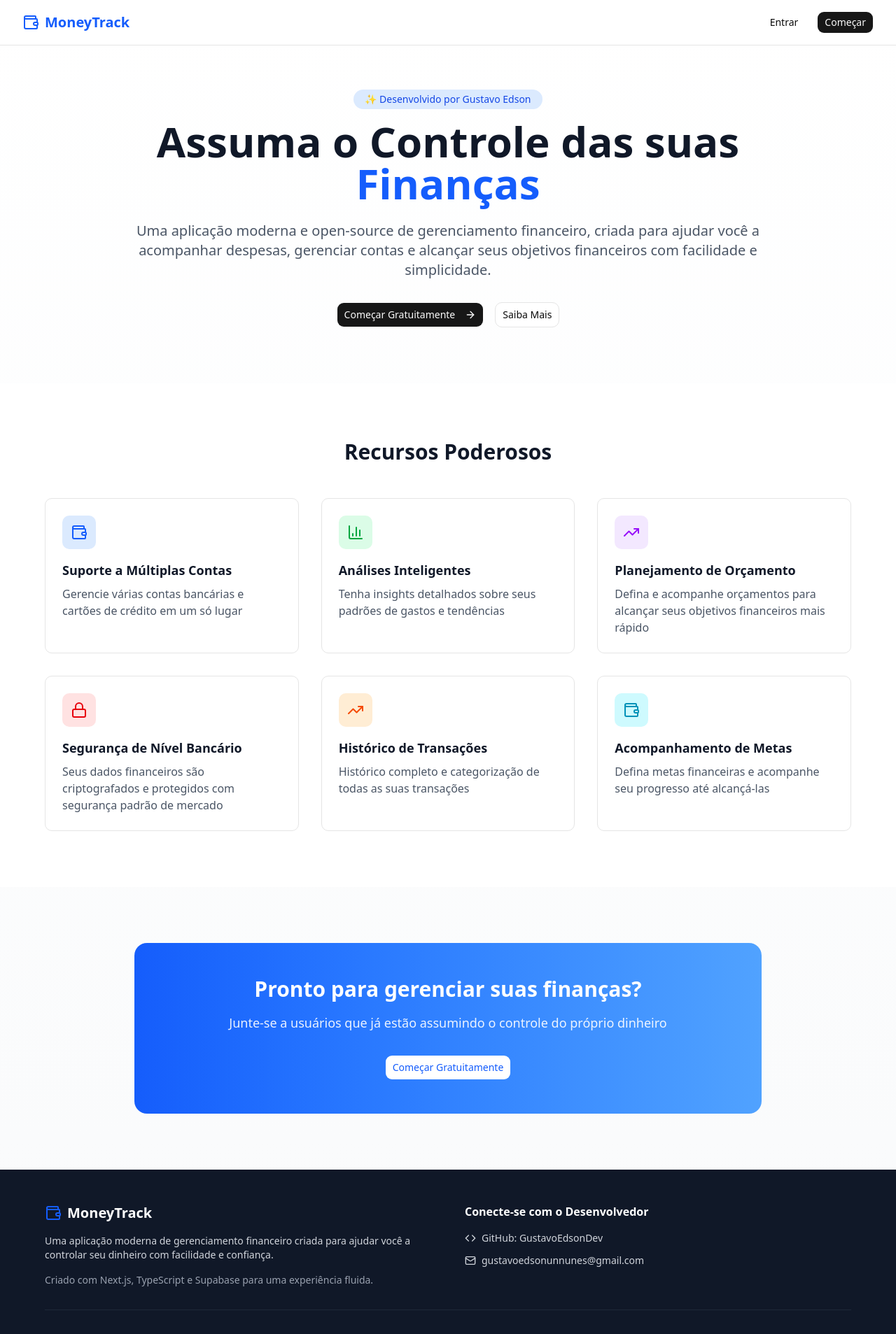
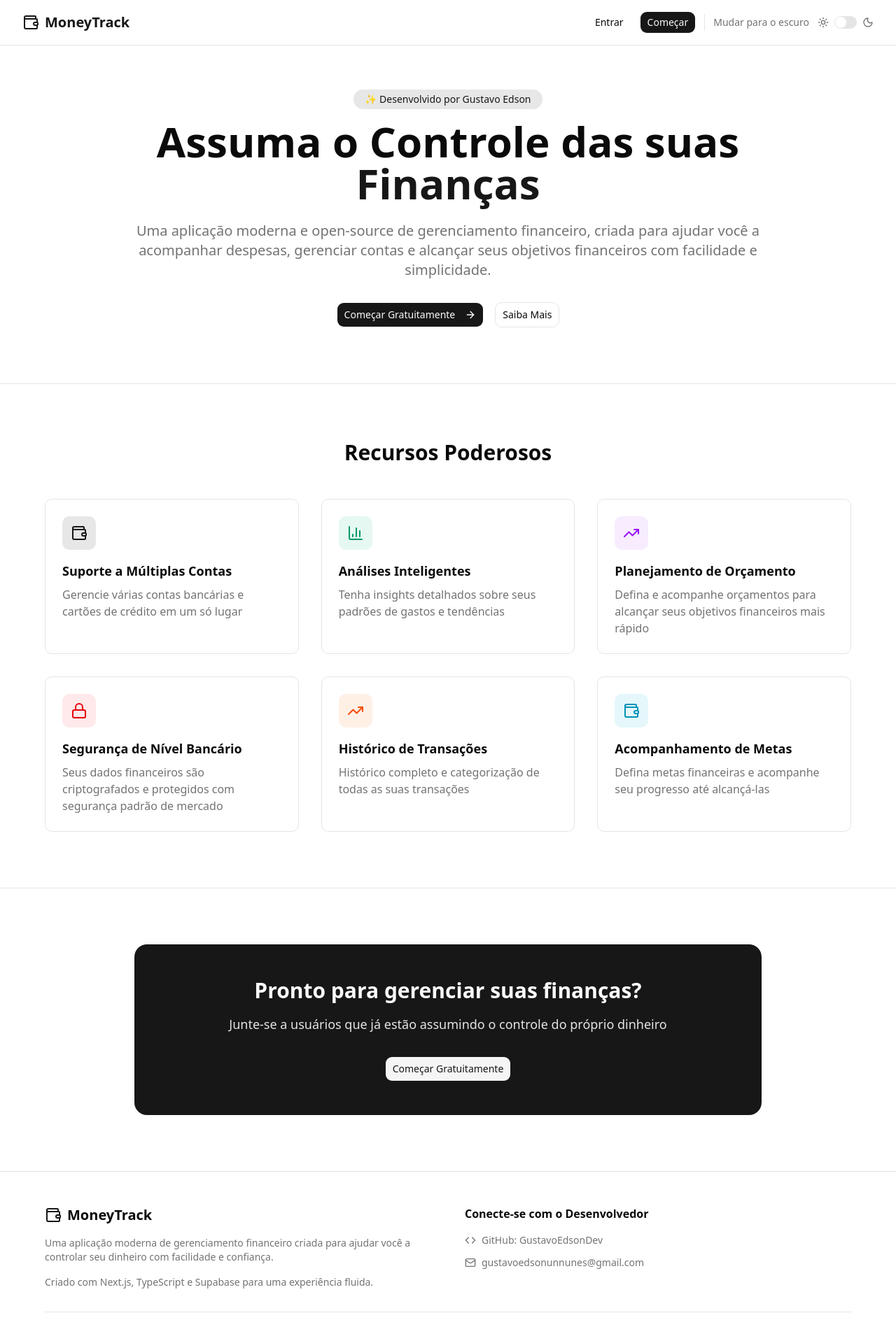
Before and after one commit to GustavoEdsonDev/Money-Track, a Next.js app: page / in a window 1280 px wide. Shown: the top 1907 px of the page at 70% size. Built offline with nearby package versions, Linux system fonts and the light colour scheme; no server answers.

Commit message:
feat: enhance layout and login/register pages with improved styling and functionality

```diff
--- a/app/page.tsx
+++ b/app/page.tsx
@@ -1,48 +1,76 @@
 import Link from 'next/link';
 import { Button } from '@/components/ui/button';
-import { ArrowRight, TrendingUp, Wallet, BarChart3, Lock, Code, Mail } from 'lucide-react';
+import {
+  ArrowRight,
+  TrendingUp,
+  Wallet,
+  BarChart3,
+  Lock,
+  Code,
+  Mail,
+} from 'lucide-react';
+import { ThemeSwitch } from '@/components/theme-swith/theme-switch';
 
 export default function Home() {
   return (
-    <div className="min-h-screen bg-gradient-to-b from-white to-gray-50">
+    <div className="min-h-screen bg-background text-foreground">
       {/* Navigation */}
-      <nav className="fixed top-0 w-full bg-white border-b backdrop-blur-sm z-50">
-        <div className="max-w-7xl mx-auto px-4 sm:px-6 lg:px-8">
-          <div className="flex justify-between items-center h-16">
+
+     <nav className="fixed top-0 z-50 w-full border-b bg-background/80 backdrop-blur-sm">
+  <div className="mx-auto max-w-7xl px-4 sm:px-6 lg:px-8">
+    <div className="flex h-16 items-center justify-between">
       <Link href="/" className="flex items-center gap-2">
-              <Wallet className="size-6 text-blue-600" />
-              <span className="text-xl font-bold text-blue-600">MoneyTrack</span>
+        <Wallet className="size-6 text-primary" />
+        <span className="text-xl font-bold text-primary">
+          MoneyTrack
+        </span>
       </Link>
-            <div className="flex gap-4">
+
+      <div className="flex items-center gap-3">
         <Button variant="ghost" asChild>
           <Link href="/login">Entrar</Link>
         </Button>
+
         <Button asChild>
           <Link href="/register">Começar</Link>
         </Button>
+
+        <div className="h-6 w-px bg-border" />
+
+        <div className="flex items-center">
+          <ThemeSwitch />
+        </div>
       </div>
     </div>
   </div>
 </nav>
 
       {/* Hero Section */}
-      <section className="pt-32 pb-20 px-4 sm:px-6 lg:px-8">
-        <div className="max-w-4xl mx-auto text-center">
-          <div className="inline-block mb-4 px-4 py-1 bg-blue-100 text-blue-700 rounded-full text-sm font-medium">
+      <section className="px-4 pb-20 pt-32 sm:px-6 lg:px-8">
+        <div className="mx-auto max-w-4xl text-center">
+          <div className="mb-4 inline-block rounded-full bg-primary/10 px-4 py-1 text-sm font-medium text-primary">
             ✨ Desenvolvido por Gustavo Edson
           </div>
-          <h1 className="text-5xl sm:text-6xl font-bold text-gray-900 mb-6">
-            Assuma o Controle das suas <span className="text-blue-600">Finanças</span>
+
+          <h1 className="mb-6 text-5xl font-bold text-foreground sm:text-6xl">
+            Assuma o Controle das suas{' '}
+            <span className="text-primary">Finanças</span>
           </h1>
-          <p className="text-xl text-gray-600 mb-8">
-            Uma aplicação moderna e open-source de gerenciamento financeiro, criada para ajudar você a acompanhar despesas, gerenciar contas e alcançar seus objetivos financeiros com facilidade e simplicidade.
+
+          <p className="mb-8 text-xl text-muted-foreground">
+            Uma aplicação moderna e open-source de gerenciamento financeiro,
+            criada para ajudar você a acompanhar despesas, gerenciar contas e
+            alcançar seus objetivos financeiros com facilidade e simplicidade.
           </p>
-          <div className="flex gap-4 justify-center">
+
+          <div className="flex justify-center gap-4">
             <Button size="lg" asChild>
               <Link href="/register">
-                Começar Gratuitamente <ArrowRight className="size-4 ml-2" />
+                Começar Gratuitamente
+                <ArrowRight className="ml-2 size-4" />
               </Link>
             </Button>
+
             <Button size="lg" variant="outline" asChild>
               <Link href="#features">Saiba Mais</Link>
             </Button>
@@ -51,73 +79,108 @@
       </section>
 
       {/* Features Section */}
-      <section id="features" className="py-20 px-4 sm:px-6 lg:px-8 bg-white">
-        <div className="max-w-6xl mx-auto">
-          <h2 className="text-3xl font-bold text-center text-gray-900 mb-12">Recursos Poderosos</h2>
-          <div className="grid md:grid-cols-3 gap-8">
+      <section
+        id="features"
+        className="border-y bg-card px-4 py-20 sm:px-6 lg:px-8"
+      >
+        <div className="mx-auto max-w-6xl">
+          <h2 className="mb-12 text-center text-3xl font-bold text-foreground">
+            Recursos Poderosos
+          </h2>
+
+          <div className="grid gap-8 md:grid-cols-3">
             {/* Feature 1 */}
-            <div className="p-6 border rounded-lg hover:shadow-lg transition">
-              <div className="size-12 bg-blue-100 rounded-lg flex items-center justify-center mb-4">
-                <Wallet className="size-6 text-blue-600" />
+            <div className="rounded-lg border bg-background p-6 transition hover:shadow-lg">
+              <div className="mb-4 flex size-12 items-center justify-center rounded-lg bg-primary/10">
+                <Wallet className="size-6 text-primary" />
               </div>
-              <h3 className="text-lg font-semibold text-gray-900 mb-2">Suporte a Múltiplas Contas</h3>
-              <p className="text-gray-600">
-                Gerencie várias contas bancárias e cartões de crédito em um só lugar
+
+              <h3 className="mb-2 text-lg font-semibold text-foreground">
+                Suporte a Múltiplas Contas
+              </h3>
+
+              <p className="text-muted-foreground">
+                Gerencie várias contas bancárias e cartões de crédito em um só
+                lugar
               </p>
             </div>
 
             {/* Feature 2 */}
-            <div className="p-6 border rounded-lg hover:shadow-lg transition">
-              <div className="size-12 bg-green-100 rounded-lg flex items-center justify-center mb-4">
-                <BarChart3 className="size-6 text-green-600" />
+            <div className="rounded-lg border bg-background p-6 transition hover:shadow-lg">
+              <div className="mb-4 flex size-12 items-center justify-center rounded-lg bg-emerald-500/10">
+                <BarChart3 className="size-6 text-emerald-600 dark:text-emerald-400" />
               </div>
-              <h3 className="text-lg font-semibold text-gray-900 mb-2">Análises Inteligentes</h3>
-              <p className="text-gray-600">
-                Tenha insights detalhados sobre seus padrões de gastos e tendências
+
+              <h3 className="mb-2 text-lg font-semibold text-foreground">
+                Análises Inteligentes
+              </h3>
+
+              <p className="text-muted-foreground">
+                Tenha insights detalhados sobre seus padrões de gastos e
+                tendências
               </p>
             </div>
 
             {/* Feature 3 */}
-            <div className="p-6 border rounded-lg hover:shadow-lg transition">
-              <div className="size-12 bg-purple-100 rounded-lg flex items-center justify-center mb-4">
-                <TrendingUp className="size-6 text-purple-600" />
+            <div className="rounded-lg border bg-background p-6 transition hover:shadow-lg">
+              <div className="mb-4 flex size-12 items-center justify-center rounded-lg bg-purple-500/10">
+                <TrendingUp className="size-6 text-purple-600 dark:text-purple-400" />
               </div>
-              <h3 className="text-lg font-semibold text-gray-900 mb-2">Planejamento de Orçamento</h3>
-              <p className="text-gray-600">
-                Defina e acompanhe orçamentos para alcançar seus objetivos financeiros mais rápido
+
+              <h3 className="mb-2 text-lg font-semibold text-foreground">
+                Planejamento de Orçamento
+              </h3>
+
+              <p className="text-muted-foreground">
+                Defina e acompanhe orçamentos para alcançar seus objetivos
+                financeiros mais rápido
               </p>
             </div>
 
             {/* Feature 4 */}
-            <div className="p-6 border rounded-lg hover:shadow-lg transition">
-              <div className="size-12 bg-red-100 rounded-lg flex items-center justify-center mb-4">
-                <Lock className="size-6 text-red-600" />
+            <div className="rounded-lg border bg-background p-6 transition hover:shadow-lg">
+              <div className="mb-4 flex size-12 items-center justify-center rounded-lg bg-red-500/10">
+                <Lock className="size-6 text-red-600 dark:text-red-400" />
               </div>
-              <h3 className="text-lg font-semibold text-gray-900 mb-2">Segurança de Nível Bancário</h3>
-              <p className="text-gray-600">
-                Seus dados financeiros são criptografados e protegidos com segurança padrão de mercado
+
+              <h3 className="mb-2 text-lg font-semibold text-foreground">
+                Segurança de Nível Bancário
+              </h3>
+
+              <p className="text-muted-foreground">
+                Seus dados financeiros são criptografados e protegidos com
+                segurança padrão de mercado
               </p>
             </div>
 
             {/* Feature 5 */}
-            <div className="p-6 border rounded-lg hover:shadow-lg transition">
-              <div className="size-12 bg-orange-100 rounded-lg flex items-center justify-center mb-4">
-                <TrendingUp className="size-6 text-orange-600" />
+            <div className="rounded-lg border bg-background p-6 transition hover:shadow-lg">
+              <div className="mb-4 flex size-12 items-center justify-center rounded-lg bg-orange-500/10">
+                <TrendingUp className="size-6 text-orange-600 dark:text-orange-400" />
               </div>
-              <h3 className="text-lg font-semibold text-gray-900 mb-2">Histórico de Transações</h3>
-              <p className="text-gray-600">
+
+              <h3 className="mb-2 text-lg font-semibold text-foreground">
+                Histórico de Transações
+              </h3>
+
+              <p className="text-muted-foreground">
                 Histórico completo e categorização de todas as suas transações
               </p>
             </div>
 
             {/* Feature 6 */}
-            <div className="p-6 border rounded-lg hover:shadow-lg transition">
-              <div className="size-12 bg-cyan-100 rounded-lg flex items-center justify-center mb-4">
-                <Wallet className="size-6 text-cyan-600" />
+            <div className="rounded-lg border bg-background p-6 transition hover:shadow-lg">
+              <div className="mb-4 flex size-12 items-center justify-center rounded-lg bg-cyan-500/10">
+                <Wallet className="size-6 text-cyan-600 dark:text-cyan-400" />
               </div>
-              <h3 className="text-lg font-semibold text-gray-900 mb-2">Acompanhamento de Metas</h3>
-              <p className="text-gray-600">
-                Defina metas financeiras e acompanhe seu progresso até alcançá-las
+
+              <h3 className="mb-2 text-lg font-semibold text-foreground">
+                Acompanhamento de Metas
+              </h3>
+
+              <p className="text-muted-foreground">
+                Defina metas financeiras e acompanhe seu progresso até
+                alcançá-las
               </p>
             </div>
           </div>
@@ -125,49 +188,65 @@
       </section>
 
       {/* CTA Section */}
-      <section className="py-20 px-4 sm:px-6 lg:px-8">
-        <div className="max-w-4xl mx-auto bg-gradient-to-r from-blue-600 to-blue-400 rounded-2xl p-12 text-white text-center">
-          <h2 className="text-3xl font-bold mb-4">Pronto para gerenciar suas finanças?</h2>
-          <p className="text-lg mb-8 opacity-90">
-            Junte-se a usuários que já estão assumindo o controle do próprio dinheiro
+      <section className="px-4 py-20 sm:px-6 lg:px-8">
+        <div className="mx-auto max-w-4xl rounded-2xl bg-primary p-12 text-center text-primary-foreground">
+          <h2 className="mb-4 text-3xl font-bold">
+            Pronto para gerenciar suas finanças?
+          </h2>
+
+          <p className="mb-8 text-lg opacity-90">
+            Junte-se a usuários que já estão assumindo o controle do próprio
+            dinheiro
           </p>
-          <Button size="lg" className="bg-white text-blue-600 hover:bg-gray-100" asChild>
+
+          <Button size="lg" variant="secondary" asChild>
             <Link href="/register">Começar Gratuitamente</Link>
           </Button>
         </div>
       </section>
 
       {/* Footer */}
-      <footer className="bg-gray-900 text-gray-300 py-12 px-4 sm:px-6 lg:px-8">
-        <div className="max-w-6xl mx-auto">
-          <div className="grid md:grid-cols-2 gap-12 mb-8">
+      <footer className="border-t bg-card px-4 py-12 text-muted-foreground sm:px-6 lg:px-8">
+        <div className="mx-auto max-w-6xl">
+          <div className="mb-8 grid gap-12 md:grid-cols-2">
             <div>
-              <div className="flex items-center gap-2 mb-4">
-                <Wallet className="size-6 text-blue-600" />
-                <h3 className="text-xl font-semibold text-white">MoneyTrack</h3>
+              <div className="mb-4 flex items-center gap-2">
+                <Wallet className="size-6 text-primary" />
+                <h3 className="text-xl font-semibold text-foreground">
+                  MoneyTrack
+                </h3>
               </div>
-              <p className="text-sm mb-4">
-                Uma aplicação moderna de gerenciamento financeiro criada para ajudar você a controlar seu dinheiro com facilidade e confiança.
+
+              <p className="mb-4 text-sm">
+                Uma aplicação moderna de gerenciamento financeiro criada para
+                ajudar você a controlar seu dinheiro com facilidade e confiança.
               </p>
-              <p className="text-sm text-gray-400">
-                Criado com Next.js, TypeScript e Supabase para uma experiência fluida.
+
+              <p className="text-sm text-muted-foreground">
+                Criado com Next.js, TypeScript e Supabase para uma experiência
+                fluida.
               </p>
             </div>
+
             <div>
-              <h4 className="font-semibold text-white mb-4">Conecte-se com o Desenvolvedor</h4>
+              <h4 className="mb-4 font-semibold text-foreground">
+                Conecte-se com o Desenvolvedor
+              </h4>
+
               <div className="space-y-3">
                 <a
                   href="https://github.com/GustavoEdsonDev"
                   target="_blank"
                   rel="noopener noreferrer"
-                  className="flex items-center gap-2 hover:text-blue-400 transition text-sm"
+                  className="flex items-center gap-2 text-sm transition hover:text-primary"
                 >
                   <Code className="size-4" />
                   <span>GitHub: GustavoEdsonDev</span>
                 </a>
+
                 <a
                   href="mailto:gustavoedsonunnunes@gmail.com"
-                  className="flex items-center gap-2 hover:text-blue-400 transition text-sm"
+                  className="flex items-center gap-2 text-sm transition hover:text-primary"
                 >
                   <Mail className="size-4" />
                   <span>gustavoedsonunnunes@gmail.com</span>
@@ -175,8 +254,12 @@
               </div>
             </div>
           </div>
-          <div className="border-t border-gray-800 pt-8 text-center text-sm">
-            <p>&copy; 2024 MoneyTrack - Desenvolvido por Gustavo Edson. Todos os direitos reservados.</p>
+
+          <div className="border-t pt-8 text-center text-sm">
+            <p>
+              &copy; 2024 MoneyTrack - Desenvolvido por Gustavo Edson. Todos os
+              direitos reservados.
+            </p>
           </div>
         </div>
       </footer>
--- a/components/theme-swith/theme-switch.tsx
+++ b/components/theme-swith/theme-switch.tsx
@@ -26,7 +26,7 @@
   const isDark = resolvedTheme === "dark";
 
   return (
-    <div className="flex w-full items-center justify-between">
+    <div className="flex w-full items-center justify-between gap-3">
       <p className="text-sm text-muted-foreground">
         {isDark ? "Mudar para o claro" : "Mudar para o escuro"}
       </p>
```
Also changed, not shown: app/(public)/layout.tsx (+19 -5 lines), app/(public)/login/page.tsx (+63 -31 lines), app/(public)/register/page.tsx (+71 -31 lines). Lines whose indentation alone changed are shown as unchanged.
